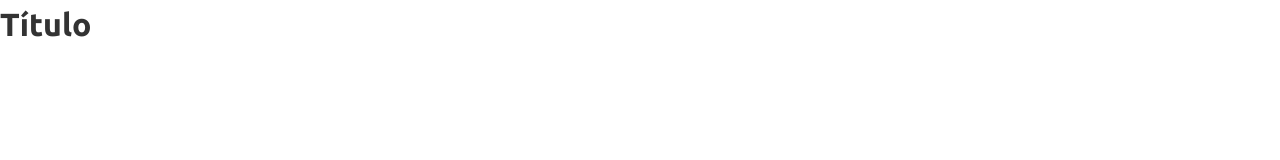
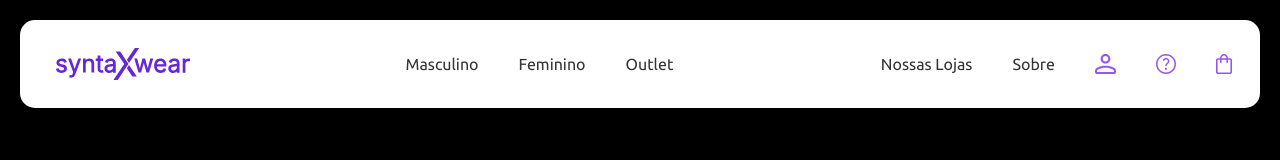
Before and after one commit to henrique-amorim-silva/ecommerce-syntaxwear, a plain HTML site: page index.html in a window 1280 px wide. Drawn offline with Linux system fonts and the light colour scheme.

Commit message:
feat: adiciona header come estilização para desktop

```diff
--- a/css/base.css
+++ b/css/base.css
@@ -1,5 +1,5 @@
 body{
     font-family: var(--fonte-principal);
-    background-color: #ffffff;
+    background-color: #000000;
     color: #333333;
 }
--- /dev/null
+++ b/css/components/header.css
@@ -0,0 +1,47 @@
+header{
+    background-color:#ffffff;
+    position: fixed;
+    top: 20px;
+    left: 50%;
+    transform: translate(-50%);
+    width: calc(100% - 40px);
+    border-radius: 15px;
+    z-index: 999;
+    display: flex;
+    justify-content: space-between;
+    align-items: center;
+    padding: 20px 28px;
+}
+
+.log img{
+    height: 40px;
+}
+
+.nav-center ul{
+    display: flex;
+    gap: 2.5rem;
+}
+
+.nav-center a,
+.nav-rigth a{
+    font-size: 1,25rem;
+}
+
+.nav-center a:hover,
+.nav-rigth a:hover{
+    color: #7c3aed;
+}
+
+.nav-rigth ul{
+    display: flex;
+    gap: 2.5rem;
+    align-items: center;
+}
+
+.nav-rigth img{
+    height: 20px;
+}
+
+.nav-rigth a:hover img{
+    opacity: 0.7;
+}
--- a/css/reset.css
+++ b/css/reset.css
@@ -57,6 +57,11 @@
     text-decoration: inherit
 }
 
+ul li{
+    text-decoration: none;
+    list-style: none;
+}
+
 abbr[title] {
     text-decoration: underline dotted
 }
--- a/index.html
+++ b/index.html
@@ -1,17 +1,52 @@
 <!DOCTYPE html>
 <html lang="pt-br">
+
 <head>
     <meta charset="UTF-8">
     <meta name="viewport" content="width=device-width, initial-scale=1.0">
-    <title>SyntaxWear | E-commerce de Moda Tech</title>
+    <title>SyntaxWear - Tênis e Sneakers Online</title>
     <link rel="stylesheet" href="css/reset.css">
     <link rel="stylesheet" href="./css/variabbles.css">
     <link rel="stylesheet" href="css/base.css">
     <link rel="stylesheet" href="css/layout.css">
+
+    <link rel="stylesheet" href="./css/components/header.css">
 </head>
+
 <body>
     <header class="site-header">
-        <h1>Título</h1>
+        <h1 class="logo">
+            <a href="/" title="SyntaxWear - Tênis e Sneakers Online"></a>
+            <img src="./images/logo/logo.svg" alt="SyntaxWear - Tênis e Sneakers Online">
+        </h1>
+        <nav class="nav-center" aria-label="Categorias Principais">
+            <ul>
+                <li><a href="#">Masculino</a></li>
+                <li><a href="#">Feminino</a></li>
+                <li><a href="#">Outlet</a></li>
+            </ul>
+        </nav>
+        <nav class="nav-rigth" aria-label="Categorias Secundarias">
+            <ul>
+                <li><a href="#">Nossas Lojas</a></li>
+                <li><a href="#">Sobre</a></li>
+                <li>
+                    <a href="#" aria-label="Minha conta">
+                        <img src="./images/icons/user.svg" alt="Minha conta">
+                    </a>
+                </li>
+                <li>
+                    <a href="#" aria-label="Ajuda">
+                        <img src="./images/icons/help.svg" alt="Ajuda">
+                    </a>
+                </li>
+                <li>
+                    <a href="#" aria-label="Carrinho">
+                        <img src="./images/icons/bag.svg" alt="Carrinho">
+                    </a>
+                </li>
+            </ul>
+        </nav>
     </header>
     <main>
         <section class="hero"></section>
@@ -20,4 +55,5 @@
     <footer class="site-footer">
     </footer>
 </body>
+
 </html>
```
Also changed, not shown: images/icons/bag.svg (added), images/icons/help.svg (added), images/icons/user.svg (added), images/logo/logo.svg (added).
